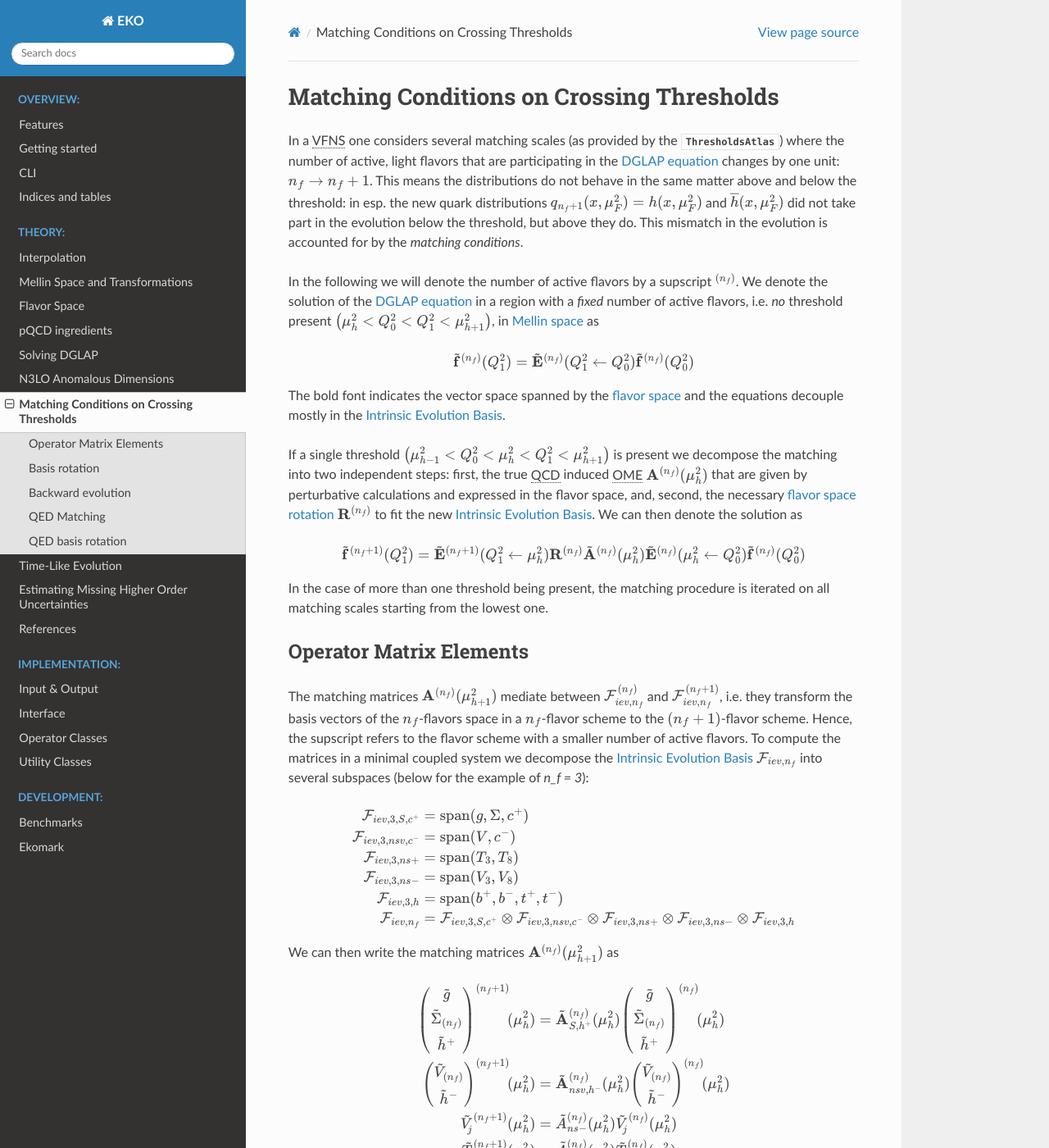
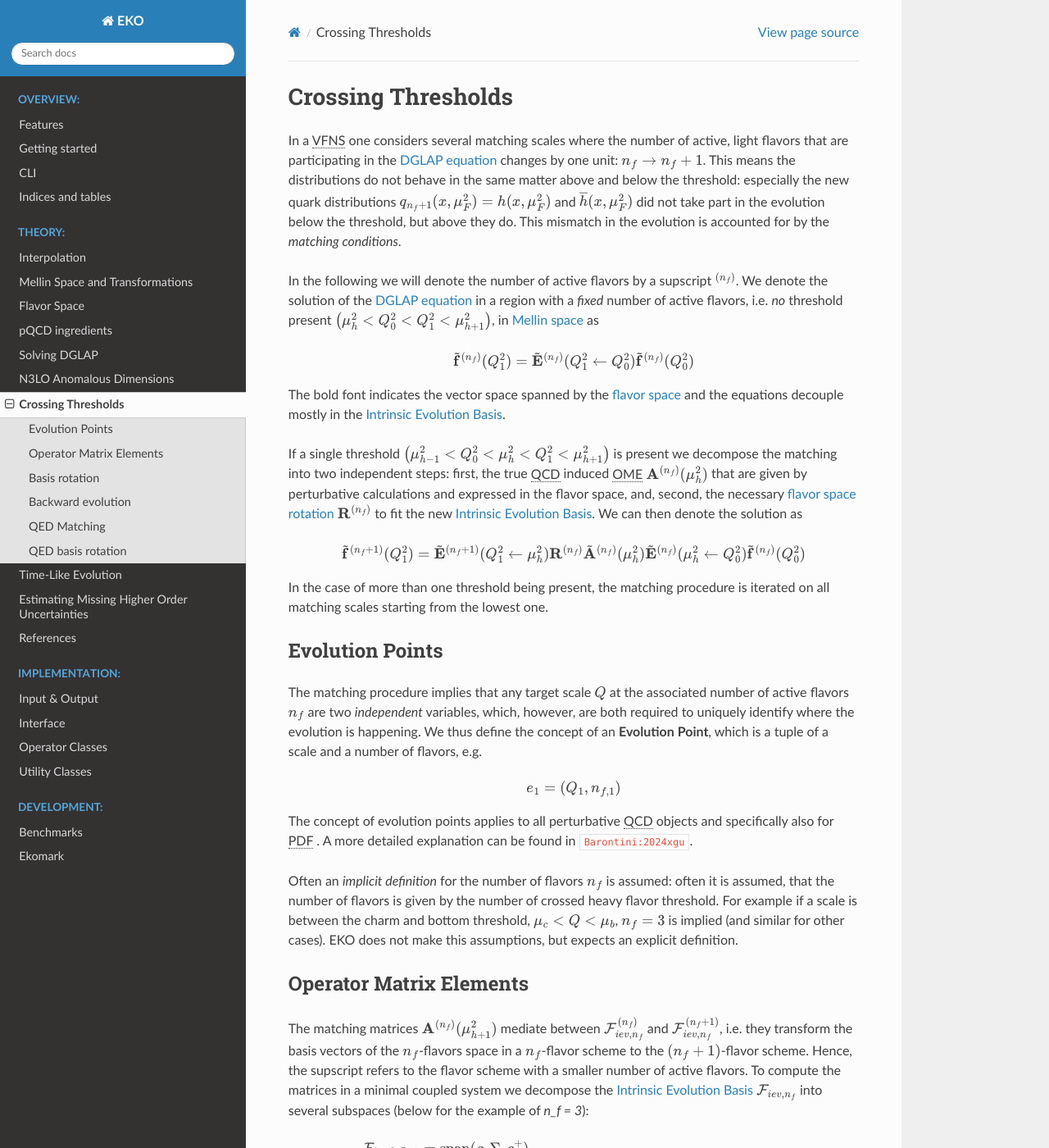
Before and after one commit to NNPDF/eko, a Sphinx documentation site: the page built from doc/source/theory/Matching.rst, in a window 1280 px wide and 1400 px high. Shown: the whole window at 82% size. Built offline with Sphinx 7.4.7 and the Read the Docs theme 3.1.0, drawn with Linux system fonts in a browser that asks for light colours; pages that are not in the unit, such as notebooks, are missing from menus; cross-references to code outside the pages are shown as plain code.

Commit message:
Add EP doc to matching

```diff
--- a/doc/source/refs.bib
+++ b/doc/source/refs.bib
@@ -1090,3 +1090,16 @@
     pages = "138906",
     year = "2024"
 }
+@article{Barontini:2024xgu,
+    author = "Barontini, Andrea and Candido, Alessandro and Hekhorn, Felix and Magni, Giacomo and Stegeman, Roy",
+    title = "{An FONLL prescription with coexisting flavor number PDFs}",
+    eprint = "2408.07383",
+    archivePrefix = "arXiv",
+    primaryClass = "hep-ph",
+    reportNumber = "Nikhef-2024-014, Edinburgh 2024/5, TIF-UNIMI-2024-13",
+    doi = "10.1007/JHEP10(2024)004",
+    journal = "JHEP",
+    volume = "10",
+    pages = "004",
+    year = "2024"
+}
--- a/doc/source/theory/Matching.rst
+++ b/doc/source/theory/Matching.rst
@@ -1,10 +1,10 @@
-Matching Conditions on Crossing Thresholds
-==========================================
+Crossing Thresholds
+===================
 
-In a |VFNS| one considers several matching scales (as provided by the :class:`~eko.thresholds.ThresholdsAtlas`)
+In a |VFNS| one considers several matching scales
 where the number of active, light flavors that are participating in the :doc:`DGLAP equation <DGLAP>` changes
 by one unit: :math:`n_f \to n_f +1`. This means the distributions do not behave in the same matter above and below
-the threshold: in esp. the new quark distributions :math:`q_{n_f+1}(x,\mu_F^2) = h(x,\mu_F^2)` and
+the threshold: especially the new quark distributions :math:`q_{n_f+1}(x,\mu_F^2) = h(x,\mu_F^2)` and
 :math:`\overline h(x,\mu_F^2)` did not take part in the evolution below the threshold, but above they do.
 This mismatch in the evolution is accounted for by the *matching conditions*.
 
@@ -29,6 +29,26 @@ We can then denote the solution as
     \tilde{\mathbf{f}}^{(n_f+1)}(Q^2_1)= \tilde{\mathbf{E}}^{(n_f+1)}(Q^2_1\leftarrow \mu_{h}^2) {\mathbf{R}^{(n_f)}} \tilde{\mathbf{A}}^{(n_f)}(\mu_{h}^2) \tilde{\mathbf{E}}^{(n_f)}(\mu_{h}^2\leftarrow Q^2_0) \tilde{\mathbf{f}}^{(n_f)}(Q^2_0)
 
 In the case of more than one threshold being present, the matching procedure is iterated on all matching scales starting from the lowest one.
+
+
+Evolution Points
+----------------
+
+The matching procedure implies that any target scale :math:`Q` at the associated number of active flavors :math:`n_f` are two
+*independent* variables, which, however, are both required to uniquely identify where the evolution is happening.
+We thus define the concept of an **Evolution Point**, which is a tuple of a scale and a number of flavors, e.g.
+
+.. math::
+    e_1 = (Q_1, n_{f,1})
+
+The concept of evolution points applies to all perturbative |QCD| objects and specifically also for |PDF| .
+A more detailed explanation can be found in :cite:`Barontini:2024xgu`.
+
+Often an *implicit definition* for the number of flavors :math:`n_f` is assumed: often it is assumed,
+that the number of flavors is given by the number of crossed heavy flavor threshold.
+For example if a scale is between the charm and bottom threshold, :math:`\mu_c < Q < \mu_b`,
+:math:`n_f=3` is implied (and similar for other cases).
+EKO does not make this assumptions, but expects an explicit definition.
 
 
 Operator Matrix Elements
```
